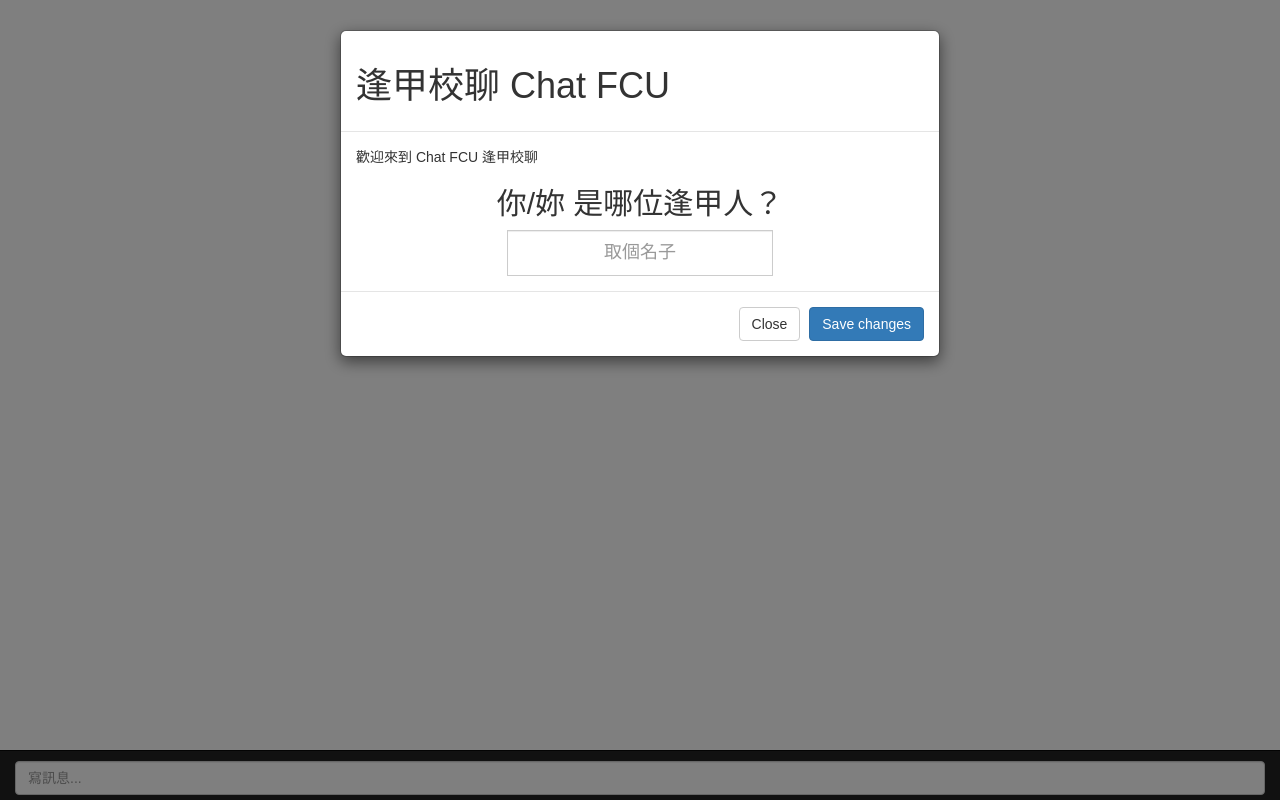
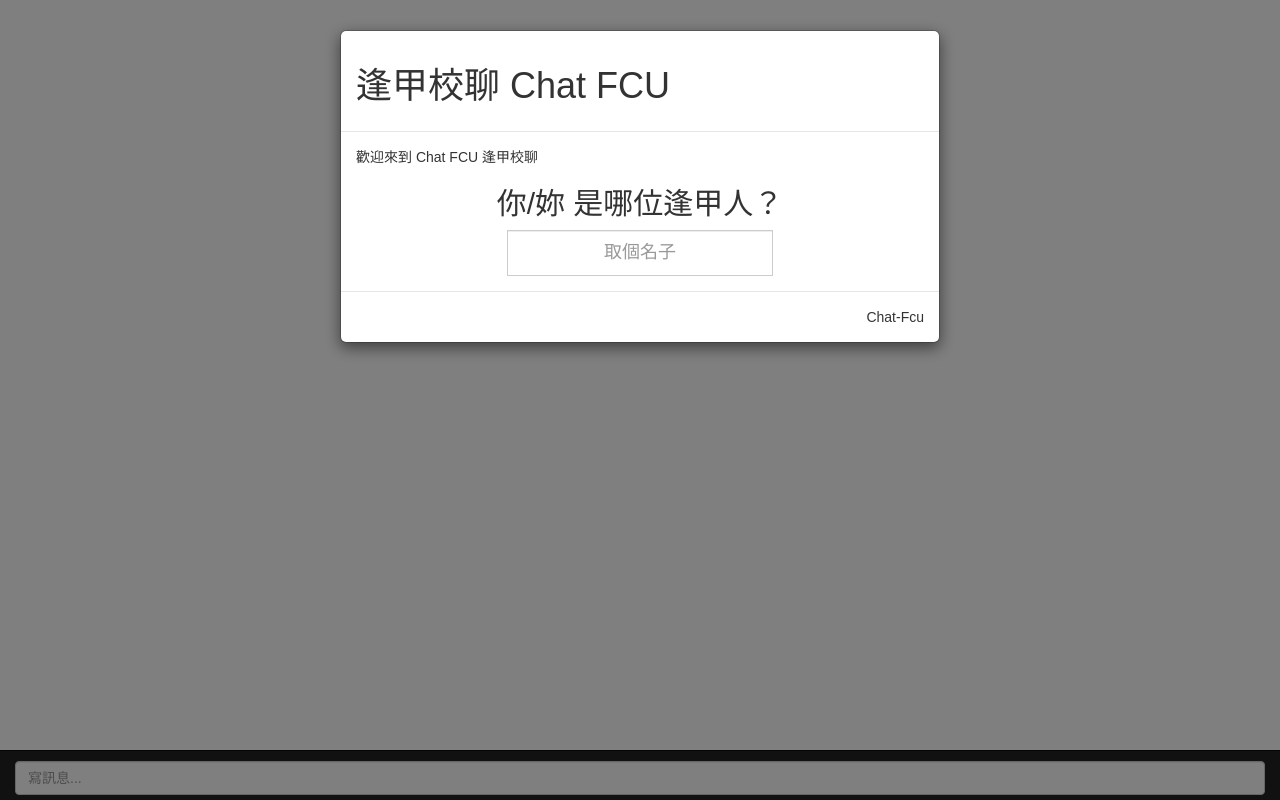
Before and after one commit to Jyny/Chat-FCU, a website: page public/index.html in a window 1280 px wide. Drawn offline with nearby package versions, Linux system fonts and the light colour scheme; no server answers.

Commit message:
try login page

```diff
--- a/public/index.html
+++ b/public/index.html
@@ -28,8 +28,7 @@
             </center>
           </div><!-- /.modal-body -->
           <div class="modal-footer">
-            <button type="button" class="btn btn-default" data-dismiss="modal">Close</button>
-            <button type="button" class="btn btn-primary">Save changes</button>
+            Chat-Fcu
           </div><!-- /.modal-footer -->
         </div><!-- /.modal-content -->
       </div><!-- /.modal-dialog -->
@@ -40,7 +39,6 @@
         <div class="col-md-12 col-sm-12 col-xs-12">
           <div id="ChatPage">
             <div class="messages"></div>
-          </div>
             <nav class="navbar navbar-inverse navbar-fixed-bottom" role="navigation">
               <div class="container-fluid">
                 <div class="navbar-header" style="width:100%; margin-right:auto; margin-left:auto;">
@@ -50,6 +48,7 @@
                 </div><!-- /.navbar-header -->
               </div><!-- /.container -->
             </nav><!-- /.nav -->
+          </div>
         </div><!-- /.col -->
       </div><!-- /.row -->
     </div><!-- /.container -->
--- a/public/main.js
+++ b/public/main.js
@@ -224,7 +224,7 @@
   });
 
   // Focus input when clicking on the message input's border
-  $inputMessage.click(function () {
+  $chatPage.click(function () {
     $inputMessage.focus();
   });
 
```
Lines whose indentation alone changed are shown as unchanged.
